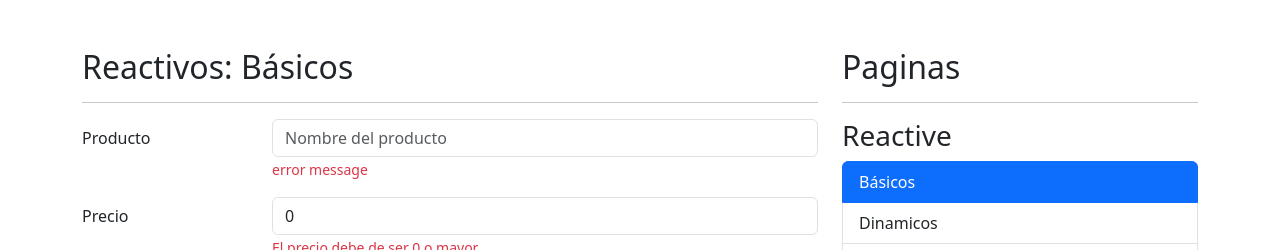
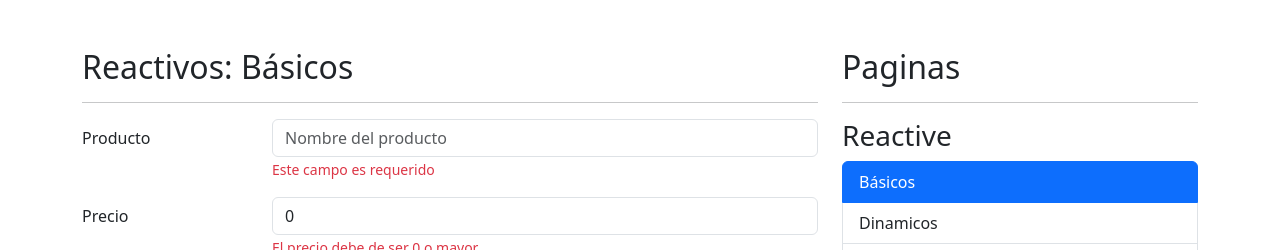
Before and after one commit to ZAIDomy/reactive-forms, an Angular app: page /reactive/basic in a window 1280 px wide. Shown: the top 250 px of the page. Built offline with nearby package versions, Linux system fonts and the light colour scheme.

Commit message:
errores en pantalla

```diff
--- a/src/app/reactive/pages/basic-page/basic-page.component.html
+++ b/src/app/reactive/pages/basic-page/basic-page.component.html
@@ -19,7 +19,7 @@
                     @if (isValidField('name')) {
                         <span class="form-text text-danger">
                             <!-- Debe de ser de 3 letras -->
-                            error message
+                            {{getFieldError('name')}}
                         </span>
                     }
 
--- a/src/app/reactive/pages/basic-page/basic-page.component.ts
+++ b/src/app/reactive/pages/basic-page/basic-page.component.ts
@@ -25,15 +25,27 @@ export class BasicPageComponent {
     inStorage: new FormControl(0),
   });*/
 
-  isValidField(fieldName: string): boolean|null {
+  isValidField(fieldName: string): boolean | null {
     return !!this.myForm.controls[fieldName].errors;
   }
 
-  getFieldError(fieldName: string): string|null {
+  getFieldError(fieldName: string): string | null {
 
-    if(this.myForm.controls[fieldName]) return null;
+    if(!this.myForm.controls[fieldName]) return null;
 
     const errors = this.myForm.controls[fieldName].errors ?? {};
+
+    for(const key of Object.keys(errors)){
+      switch(key){
+        case 'required':
+          return 'Este campo es requerido';
+        case 'minlength':
+          return `Minimo de ${errors['minlength'].requiredLength } caracteres`;
+        case 'min':
+          return `Valor minimo de ${errors['min'].min }`;
+      }
+    }
+    return null;
 
   }
 
```
